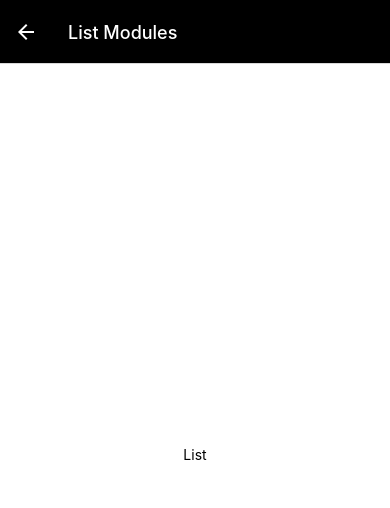
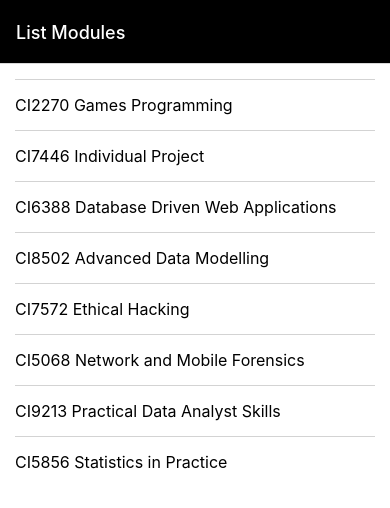
Before and after one commit to mzuzewicz/crudler, a React Native app: screen /ModuleListScreen in a window 390 px wide. Shown: the top 508 px of the page. Built offline with nearby package versions, Linux system fonts and the light colour scheme.

Commit message:
Populating Module List (#2)
Co-authored-by: Max Zuzewicz <K2355696@kingston.ac.uk>

```diff
--- a/App.js
+++ b/App.js
@@ -15,7 +15,7 @@
   return (
     <NavigationContainer>
         <Stack.Navigator
-        initialRouteName='ModuleViewScreen'
+        initialRouteName='ModuleListScreen'
         screenOptions={{
           headerStyle: {backgroundColor: 'black'},
           headerTintColor: 'white',
--- a/src/components/layout/Screen.js
+++ b/src/components/layout/Screen.js
@@ -16,10 +16,9 @@
 
 const styles = StyleSheet.create({
   screen: {
+    padding: 15,
     flex: 1,
     backgroundColor: '#fff',
-    alignItems: 'center',
-    justifyContent: 'center',
   },
 });
 
--- a/src/components/screens/ModuleListScreen.js
+++ b/src/components/screens/ModuleListScreen.js
@@ -1,18 +1,47 @@
-import { StyleSheet, Text, View } from 'react-native';
+import { StyleSheet, ScrollView, Text, View, Pressable } from 'react-native';
 import Screen from '../layout/Screen';
+import initialModules from '../../data/modules.js';
 
 const ModuleListScreen = () =>{
   //Initialisations
+  const modules = initialModules;
   //State
   //Handlers
+  const handleSelect = () => alert("Item selected");
   //View
   return (
     <Screen>
-      <Text>List</Text>
+      <ScrollView style={styles.container}>
+        {modules.map((module) => {
+            return (
+              <Pressable key={module.ModuleCode} onPress={handleSelect}>
+                <View style={styles.item}>
+                  <Text style={styles.text}>
+                    {module.ModuleCode} {module.ModuleName}
+                  </Text>
+                </View>
+              </Pressable>
+            );
+          })}
+      </ScrollView>
     </Screen>
   );
-}
+};
 
-const styles = StyleSheet.create({});
+const styles = StyleSheet.create({
+  container: {
+
+  },
+
+  item: {
+    paddingVertical: 15,
+    borderTopWidth: 1,
+    borderColor: 'lightgray',
+  },
+
+  text: {
+    fontSize: 16,
+  },
+});
 
 export default ModuleListScreen;
--- /dev/null
+++ b/src/data/modules.js
@@ -0,0 +1,79 @@
+const modules = [
+    {
+      ModuleID: 106778,
+      ModuleName: 'Games Programming',
+      ModuleCode: 'CI2270',
+      ModuleLevel: 4,
+      ModuleLeaderID: 1,
+      ModuleLeaderName: 'Graeme Jones',
+      ModuleImage:
+        'https://images.freeimages.com/images/small-previews/9b8/electronic-components-2-1242738.jpg',
+    },
+    {
+      ModuleID: 592225,
+      ModuleName: 'Individual Project',
+      ModuleCode: 'CI7446',
+      ModuleLevel: 7,
+      ModuleLeaderID: 2,
+      ModuleLeaderName: 'Graeme Jones',
+      ModuleImage:
+        'https://images.freeimages.com/images/small-previews/411/light-of-technology-1510575.jpg',
+    },
+    {
+      ModuleID: 329011,
+      ModuleName: 'Database Driven Web Applications',
+      ModuleCode: 'CI6388',
+      ModuleLevel: 6,
+      ModuleLeaderID: 3,
+      ModuleLeaderName: 'Graeme Jones',
+      ModuleImage: 'https://images.freeimages.com/images/small-previews/64b/vla-1-1315506.jpg',
+    },
+    {
+      ModuleID: 512346,
+      ModuleName: 'Advanced Data Modelling',
+      ModuleCode: 'CI8502',
+      ModuleLevel: 6,
+      ModuleLeaderID: 4,
+      ModuleLeaderName: 'Graeme Jones',
+      ModuleImage: 'https://images.freeimages.com/images/small-previews/293/cable-4-1243085.jpg',
+    },
+    {
+      ModuleID: 692345,
+      ModuleName: 'Ethical Hacking',
+      ModuleCode: 'CI7572',
+      ModuleLevel: 7,
+      ModuleLeaderID: 5,
+      ModuleLeaderName: 'Graeme Jones',
+      ModuleImage: 'https://images.freeimages.com/images/small-previews/fa1/cable-5-1243077.jpg',
+    },
+    {
+      ModuleID: 906072,
+      ModuleName: 'Network and Mobile Forensics',
+      ModuleCode: 'CI5068',
+      ModuleLevel: 7,
+      ModuleLeaderID: 6,
+      ModuleLeaderName: 'Graeme Jones',
+      ModuleImage: 'https://images.freeimages.com/images/small-previews/930/towertv-3-1423238.jpg',
+    },
+    {
+      ModuleID: 394428,
+      ModuleName: 'Practical Data Analyst Skills',
+      ModuleCode: 'CI9213',
+      ModuleLevel: 5,
+      ModuleLeaderID: 7,
+      ModuleLeaderName: 'Graeme Jones',
+      ModuleImage: 'https://images.freeimages.com/images/small-previews/cf5/cellphone-1313194.jpg',
+    },
+    {
+      ModuleID: 699951,
+      ModuleName: 'Statistics in Practice',
+      ModuleCode: 'CI5856',
+      ModuleLevel: 7,
+      ModuleLeaderID: 8,
+      ModuleLeaderName: 'Graeme Jones',
+      ModuleImage:
+        'https://images.freeimages.com/images/small-previews/4e8/sala-de-parto-03-1432033.jpg',
+    },
+  ];
+
+export default modules;
```
